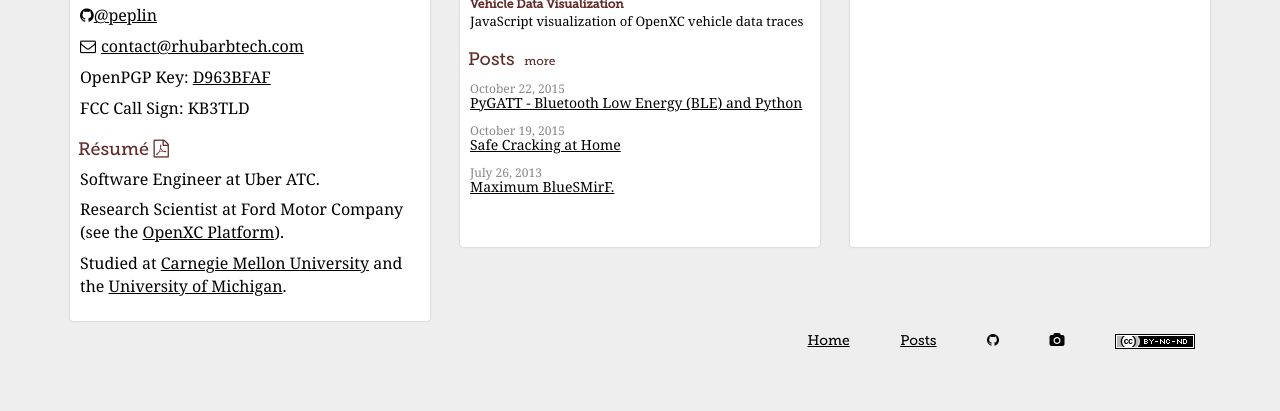
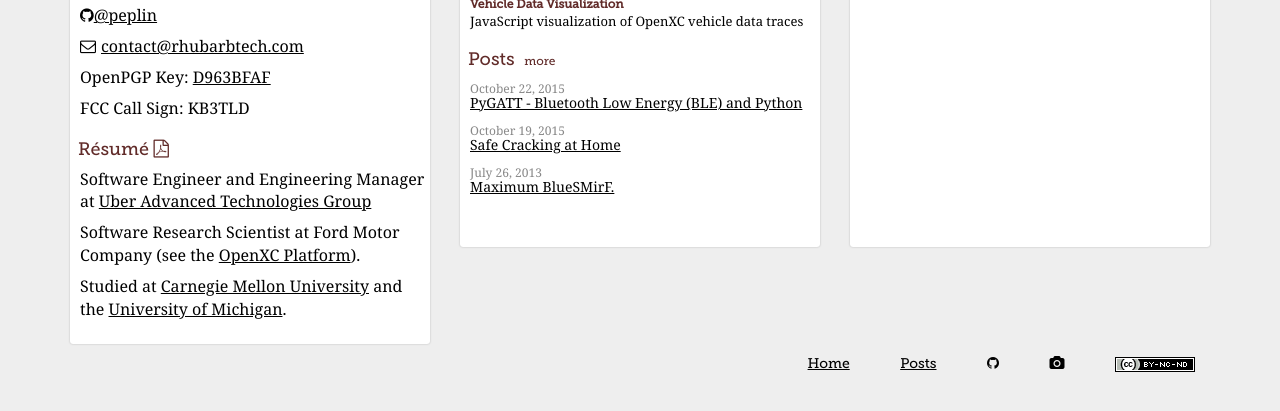
Before and after one commit to peplin/peplin.github.com, a Jekyll site: the page built from index.html, in a window 1280 px wide, cut to the strip 298-709 px from the top of the page. Built offline with Jekyll 4.4.1, drawn with Linux system fonts in a browser that asks for light colours.

Commit message:
Add link to ATG, update job title

```diff
--- a/index.html
+++ b/index.html
@@ -26,8 +26,8 @@ title: Christopher Peplin
 
             <h2>R&eacute;sum&eacute; <a href="/files/peplin-resume.pdf"><i class="fa fa-file-pdf-o"></i></a></h2>
             <ul class="resume work">
-                <li>Software Engineer at Uber ATC.</li>
-                <li>Research Scientist at Ford Motor Company (see the <a href="http://openxcplatform.com">OpenXC Platform</a>).</li>
+                <li>Software Engineer and Engineering Manager at <a href="http://uberatg.com">Uber Advanced Technologies Group</a></li>
+                <li>Software Research Scientist at Ford Motor Company (see the <a href="http://openxcplatform.com">OpenXC Platform</a>).</li>
             </ul>
             <ul class="resume education">
                 <li>Studied at <a href="http://www.ini.cmu.edu/">Carnegie Mellon University</a>
```
